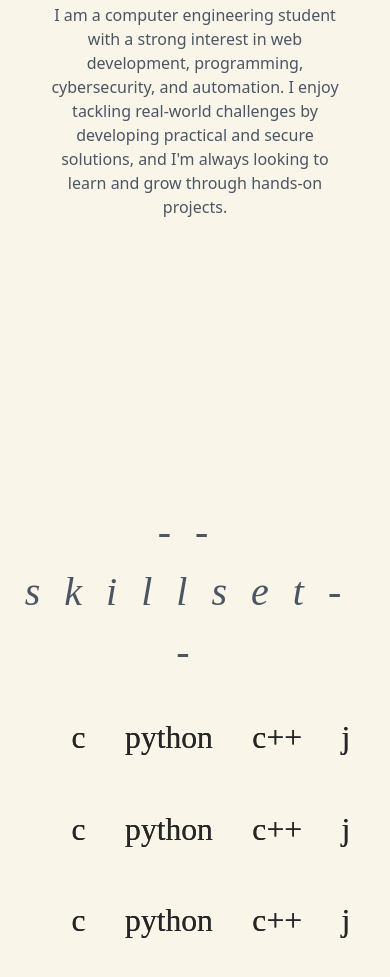
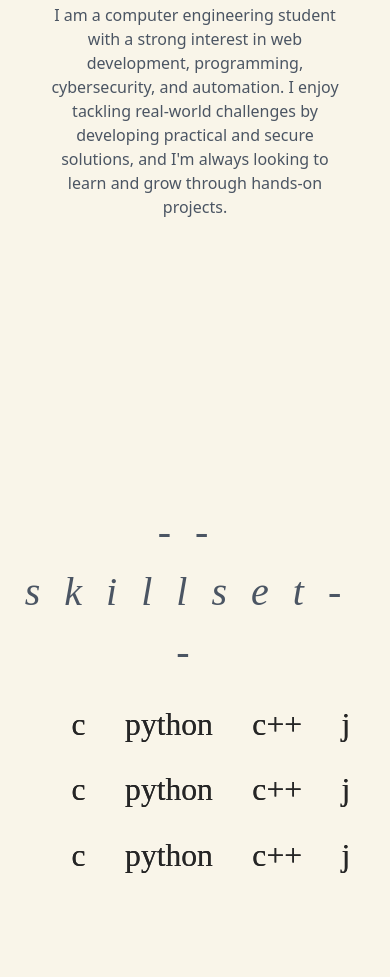
Before and after one commit to dhadgevedant/resume, a plain HTML site: page index.html in a window 390 px wide. Shown: the part 350-1327 px from the top of the page. After the commit the page ends 1248 px from the top, so only its background shows below. Drawn offline with nearby package versions, Linux system fonts and the light colour scheme; a web font is replaced by a local one.

Commit message:
mob ver 2.1

```diff
--- a/index.html
+++ b/index.html
@@ -34,7 +34,7 @@
       position: relative;
       width: 100vw;
       overflow: hidden;
-      min-height: 10vh; /* Ensure each container has visible height */
+      /* min-height: 10vh; Ensure each container has visible height */
     }
     .scrolling-text {
       display: inline-block;
@@ -57,7 +57,7 @@
       }
       .scrolling-text .scrolling-text-content {
         font-size: calc(16px + 4vw);
-        margin: 30px 0;
+        margin: 2vh 0;
       }
       #section2 {
         padding: 10px 0;
```
